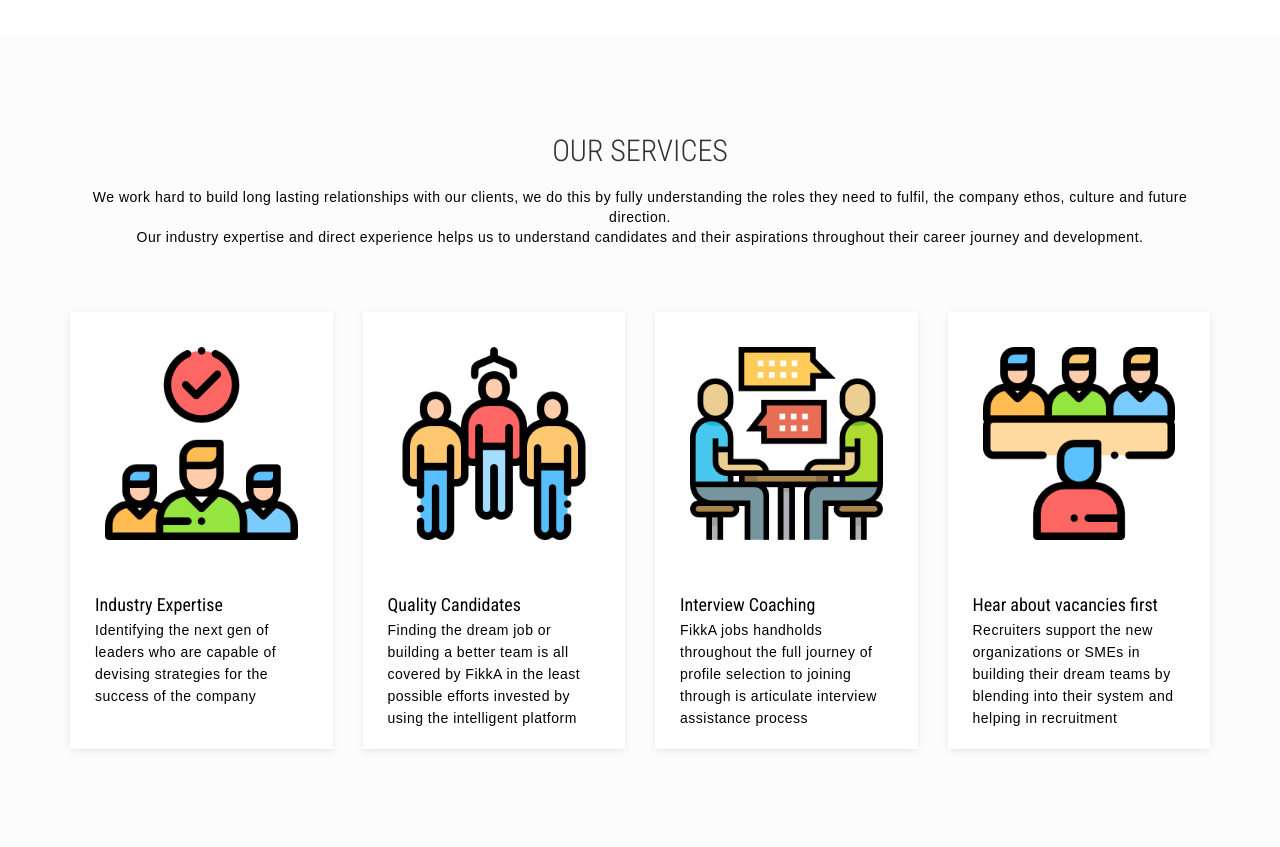
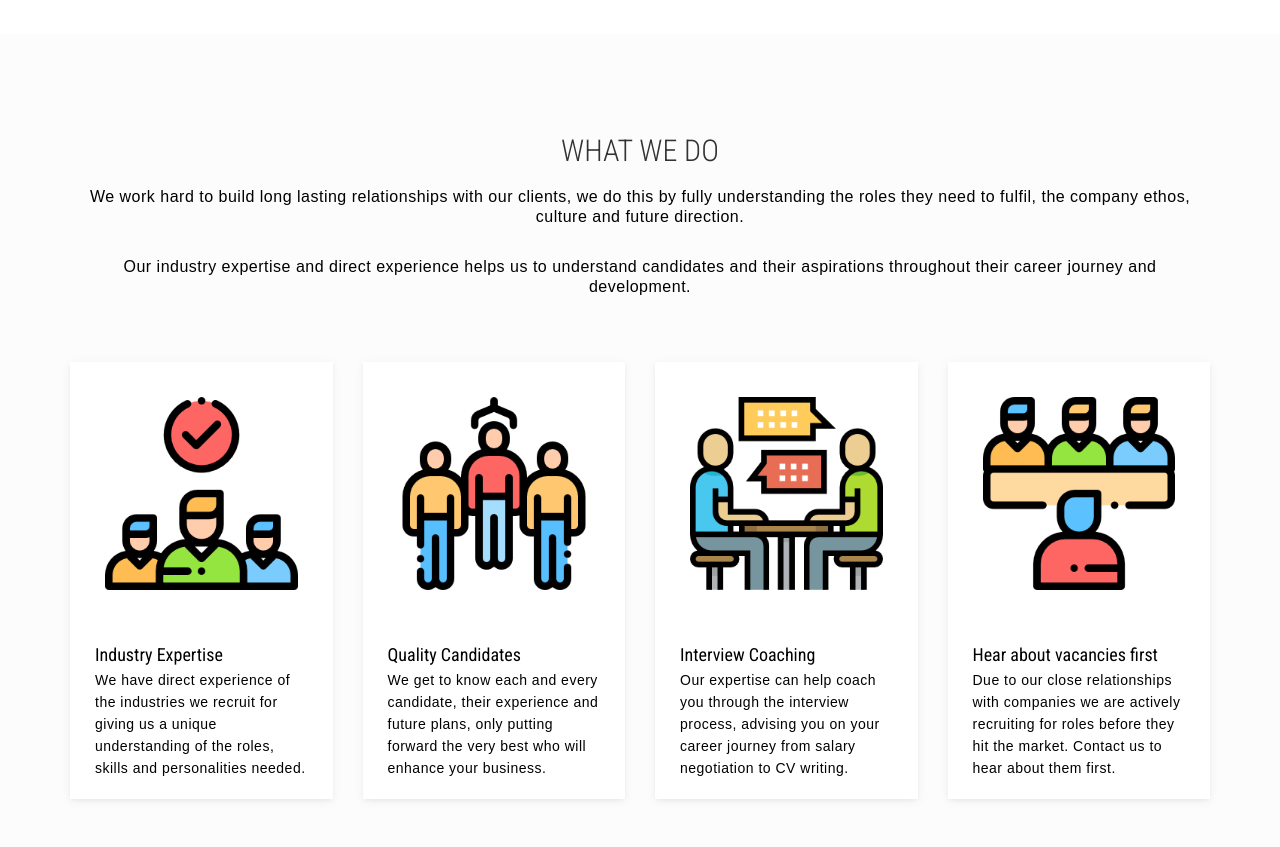
Before and after one commit to dthomaslomas/recruiter, a plain HTML site: page index.html in a window 1280 px wide. Shown: the part 1180-2027 px from the top of the page. Drawn offline with nearby package versions, Linux system fonts and the light colour scheme; files whose address does not match are found by name; a web font is replaced by a local one.

Commit message:
css changed for text size difference homepage. Text added to all four boxes. Meta description, page title and canonical set for homepage.

```diff
--- a/css/style.css
+++ b/css/style.css
@@ -44,7 +44,7 @@ a:hover {
 }
 
 .section-heading p {
-  font-size: 14px;
+  font-size: 16px;
   font-weight: 300;
   color: black;
   line-height: 20px;
--- a/index.html
+++ b/index.html
@@ -6,9 +6,8 @@
         <meta charset="utf-8">
         <meta http-equiv="Content-Type" content="text/html; charset=utf-8">
         <link rel="icon" href="images/favicon.ico">
-        <title>Recruitment Consultant specialising in Digital | DTL Recruitment</title>
-        <meta name="description" content="">
-        <meta name="keywords" content="">
+        <title>Recruitment Consultant specialists | DTL Recruitment</title>
+        <meta name="description" content="DTL Recruitment is a recruitment consultancy specialising in Technology, Digital and Marketing.">
         <meta name="author" content="">
 	<meta name="robots" content="index, follow">
 	<link rel="canonical" href="https://www.dtlrecruitment.co.uk"/>
@@ -224,9 +223,10 @@ Portfolio Section Start
 <section id="works" class="works">
     <div class="container">
         <div class="section-heading">
-            <h2 class="title wow fadeInDown" data-wow-delay=".3s">Our Services</h2>
+            <h2 class="title wow fadeInDown" data-wow-delay=".3s">What we do</h2>
             <p class="wow fadeInDown" data-wow-delay=".5s">
-               We work hard to build long lasting relationships with our clients, we do this by fully understanding the roles they need to fulfil, the company ethos, culture and future direction.<br>Our industry expertise and direct experience helps us to understand candidates and their aspirations throughout their career journey and development.
+               We work hard to build long lasting relationships with our clients, we do this by fully understanding the roles they need to fulfil, the company ethos, culture and future direction.</p>
+               <br> <p>Our industry expertise and direct experience helps us to understand candidates and their aspirations throughout their career journey and development.</p>
 
             </p>
         </div>
@@ -245,7 +245,7 @@ Portfolio Section Start
                     </a>
                     </h4>
                     <p style="height:110px;">
-                        Identifying the next gen of leaders who are capable of devising strategies for the success of the company
+                        We have direct experience of the industries we recruit for giving us a unique understanding of the roles, skills and personalities needed.
                     </p>
                     </figcaption>
                 </figure>
@@ -264,7 +264,7 @@ Portfolio Section Start
                     </a>
                     </h4>
                     <p>
-                        Finding the dream job or building a better team is all covered by FikkA in the least possible efforts invested by using the intelligent platform
+                        We get to know each and every candidate, their experience and future plans, only putting forward the very best who will enhance your business.
                     </p>
                     </figcaption>
                 </figure>
@@ -283,7 +283,7 @@ Portfolio Section Start
                     </a>
                     </h4>
                     <p style="height:110px;">
-                         FikkA jobs handholds throughout the full journey of profile selection to joining through is articulate interview assistance process
+                         Our expertise can help coach you through the interview process, advising you on your career journey from salary negotiation to CV writing.
                     </p>
                     </figcaption>
                 </figure>
@@ -302,7 +302,7 @@ Portfolio Section Start
                     </a>
                     </h4>
                     <p>
-						Recruiters support the new organizations or SMEs in building their dream teams by blending into their system and helping in recruitment
+						Due to our close relationships with companies we are actively recruiting for roles before they hit the market. Contact us to hear about them first.
                     </p>
                     </figcaption>
                 </figure>
```
